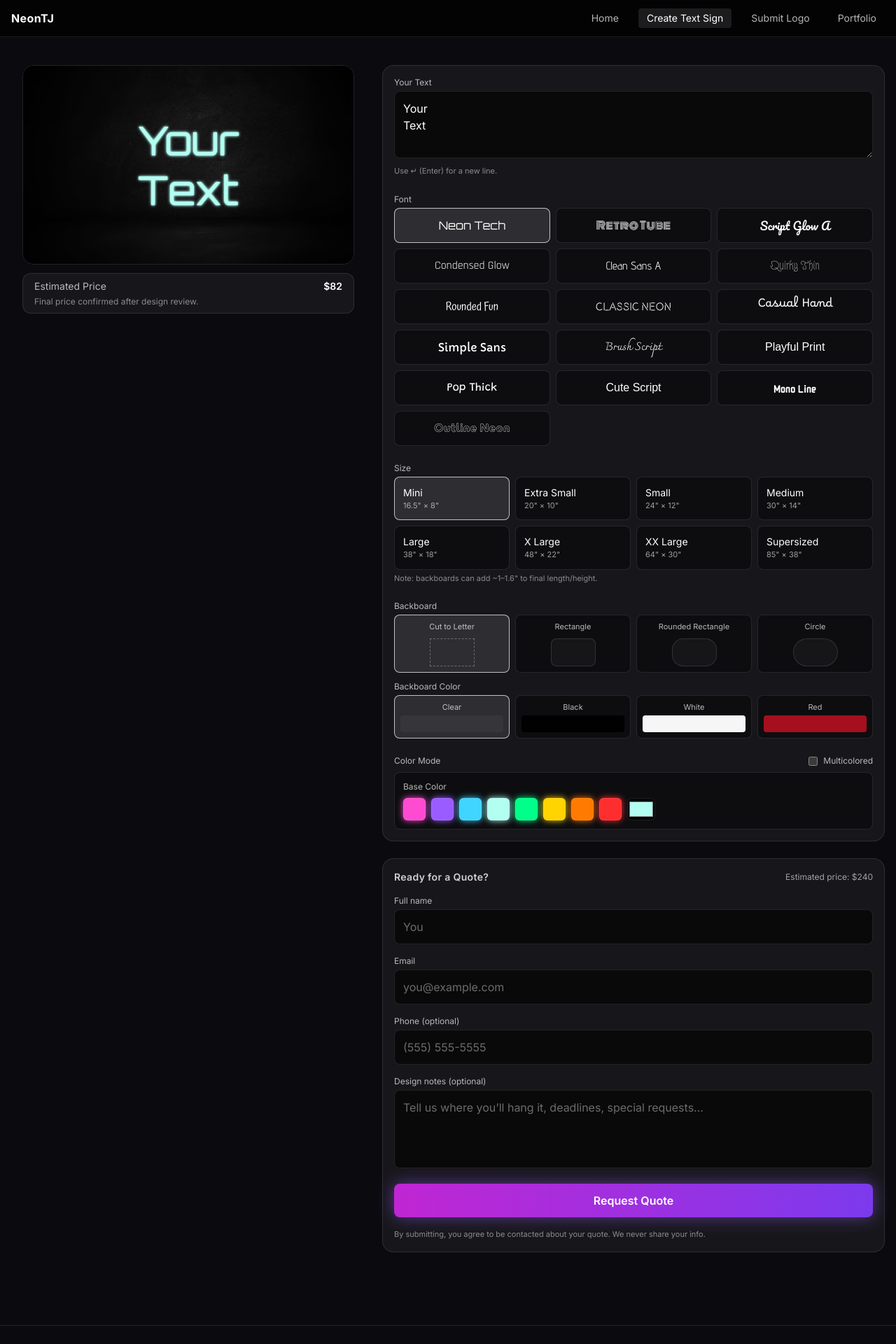
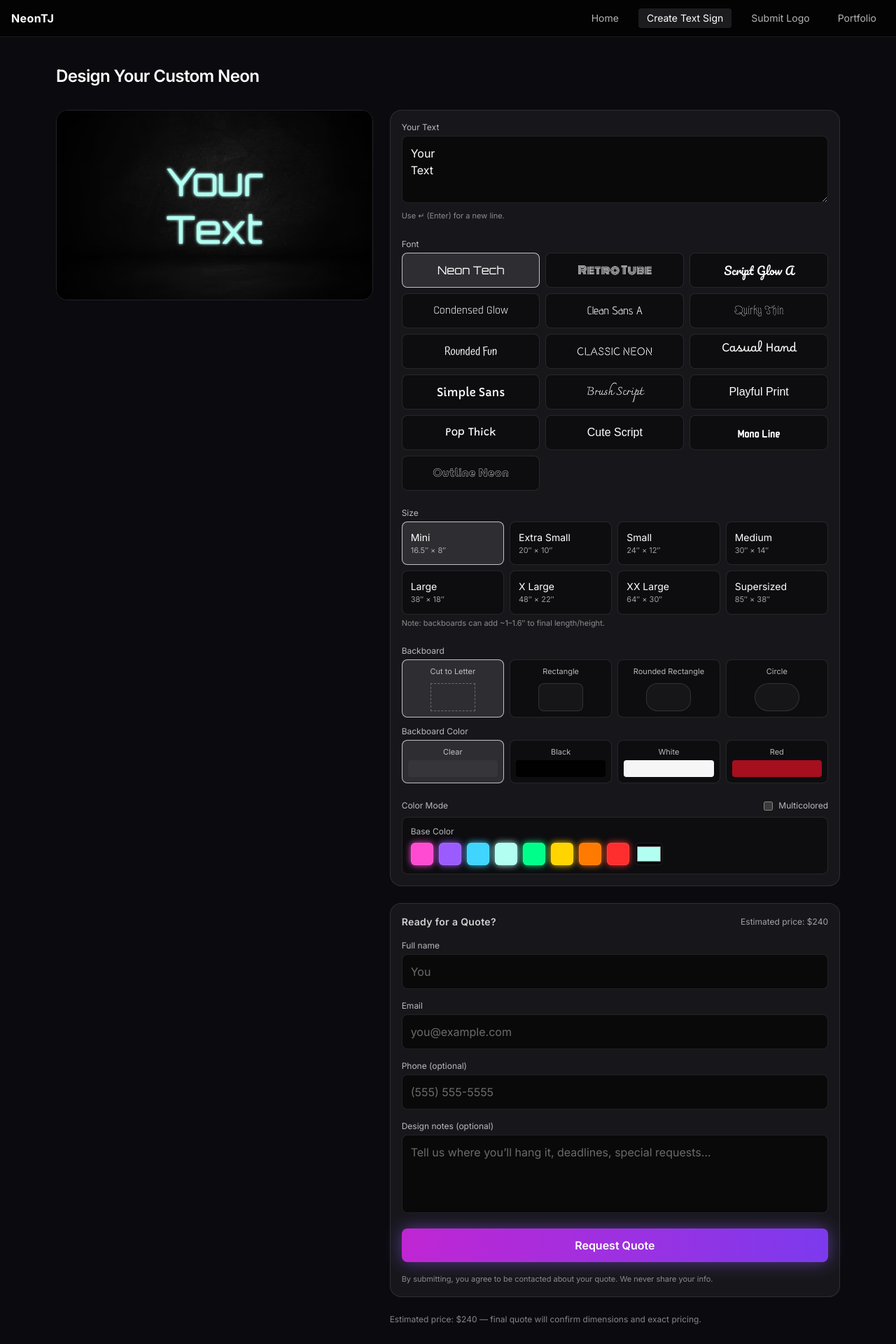
Before and after one commit to teejey2/neontj, a Next.js app: page /custom-sign in a window 1280 px wide. Shown: the top 1920 px of the page at 70% size. Built offline with nearby package versions, Linux system fonts and the light colour scheme; a web font is replaced by a local one.

Commit message:
chore: refresh pnpm lockfile

```diff
--- a/src/app/custom-sign/page.tsx
+++ b/src/app/custom-sign/page.tsx
@@ -7,64 +7,64 @@ import Preview, {
   type BackboardColor,
 } from "@/components/customizer/Preview";
 import OptionsPanel from "@/components/customizer/OptionsPanel";
-import QuoteForm from "@/components/customizer/QuoteForm";
-import { SIZE_CATALOG, type SizeId } from "@/lib/pricing";
+import QuoteForm, { type DesignPayload } from "@/components/customizer/QuoteForm";
 import type { FontId } from "@/lib/fonts";
 import { normalizeFontId } from "@/lib/fonts";
+import type { SizeId } from "@/lib/pricing";
+
+/** Build a per-letter color array sized to the current text (no newlines). */
+function makePerLetterArray(text: string, color: string): string[] {
+  const clean = text.replace(/\n/g, "");
+  return Array.from({ length: clean.length }, () => color);
+}
 
 export default function CustomSignPage() {
-  // text
+  // ----- DESIGN STATE -----
   const [text, setText] = useState<string>("Your\nText");
-
-  // fonts (masked ids)
   const [fontId, setFontId] = useState<FontId>(normalizeFontId("n1"));
 
-  // colors
   const [multicolor, setMulticolor] = useState<boolean>(false);
   const [singleColor, setSingleColor] = useState<string>("#B2FFF2");
-  const [perLetter, setPerLetter] = useState<string[]>([]);
   const [activeIndex, setActiveIndex] = useState<number | null>(null);
 
-  // size
-  const [sizeId, setSizeId] = useState<SizeId>("mini");
+  const [sizeId, setSizeId] = useState<SizeId>("mini" as SizeId);
 
-  // backboard
   const [backStyle, setBackStyle] = useState<BackboardStyle>("cut-to-letter");
   const [backColor, setBackColor] = useState<BackboardColor>("clear");
 
-  // keep per-letter array length in sync with text
-  const flat = useMemo(() => text.replace(/\n/g, ""), [text]);
-  React.useEffect(() => {
-    if (multicolor) {
-      setPerLetter((prev) => {
-        if (prev.length !== flat.length) {
-          return Array.from({ length: flat.length }, () => singleColor);
-        }
-        return prev;
-      });
-      if (activeIndex !== null && activeIndex >= flat.length) {
-        setActiveIndex(flat.length ? flat.length - 1 : null);
-      }
-    } else {
-      if (perLetter.length) setPerLetter([]);
-      setActiveIndex(null);
-    }
-    // eslint-disable-next-line react-hooks/exhaustive-deps
-  }, [flat.length, multicolor]);
+  // keep per-letter colors aligned to text length
+  const perLetter = useMemo(() => makePerLetterArray(text, singleColor), [text, singleColor]);
 
-  // quick estimate (server/email still confirms final)
-  const estimate = (() => {
-    const s = SIZE_CATALOG[sizeId];
-    if (!s) return 0;
-    const chars = Math.max(flat.length, 1);
-    return Math.round((s.widthIn * 1.2 + chars * 1.5) * 1.8 + 25);
-  })();
+  // simple estimate (placeholder — server email still includes estimate)
+  const estimate = useMemo(() => {
+    const clean = text.replace(/\s+/g, "");
+    const base = 200 + clean.length * 5;
+    return Math.max(205, Math.round(base / 5) * 5);
+  }, [text]);
+
+  const payload: DesignPayload = useMemo(
+    () => ({
+      text,
+      fontId,
+      multicolor,
+      singleColor,
+      perLetter,
+      sizeId,
+      backStyle,
+      backColor,
+    }),
+    [text, fontId, multicolor, singleColor, perLetter, sizeId, backStyle, backColor]
+  );
 
   return (
-    <main className="mx-auto grid max-w-7xl grid-cols-1 gap-6 px-4 py-10 md:grid-cols-12">
-      {/* LEFT: sticky preview */}
-      <div className="md:col-span-5">
-        <div className="sticky top-16 z-30 px-4">
+    <main className="mx-auto max-w-6xl px-4 py-6 md:py-10">
+      <h1 className="mb-6 text-2xl font-semibold tracking-tight text-white md:mb-8">
+        Design Your Custom Neon
+      </h1>
+
+      {/* MOBILE: fixed preview bar at top (doesn't scroll away) */}
+      <div className="md:hidden fixed inset-x-0 top-16 z-30 border-b border-white/10 bg-bgBlack/90">
+        <div className="px-3 py-2">
           <Preview
             id="sign-preview"
             text={text}
@@ -74,59 +74,84 @@ export default function CustomSignPage() {
             perLetter={perLetter}
             backStyle={backStyle}
             backColor={backColor}
-            activeIndex={activeIndex ?? null}
+            activeIndex={activeIndex}
             onSelectIndex={(i) => setActiveIndex(i)}
           />
-          <div className="mt-3 rounded-xl border border-white/10 bg-white/5 px-4 py-2 text-sm">
-            <div className="flex items-center justify-between">
-              <span className="text-white/70">Estimated Price</span>
-              <span className="font-semibold">${estimate}</span>
         </div>
-            <p className="mt-1 text-xs text-white/50">
-              Final price confirmed after design review.
-            </p>
       </div>
+      {/* Spacer so content isn’t hidden behind the fixed preview on mobile.
+          Aspect ~1000x600 → about 60% height of width. */}
+      <div className="md:hidden" aria-hidden>
+        <div className="pb-[60%]" />
+      </div>
+
+      {/* DESKTOP/TABLET GRID: preview left (sticky), options right (scroll) */}
+      <div className="grid grid-cols-1 gap-6 md:grid-cols-12">
+        {/* LEFT: STICKY PREVIEW (only md+) */}
+        <div className="relative hidden md:col-span-5 md:block">
+          {/* Make the preview stick inside this column */}
+          <div className="sticky top-24">
+            <Preview
+              id="sign-preview-desktop"
+              text={text}
+              fontId={fontId}
+              singleColor={singleColor}
+              multicolor={multicolor}
+              perLetter={perLetter}
+              backStyle={backStyle}
+              backColor={backColor}
+              activeIndex={activeIndex}
+              onSelectIndex={(i) => setActiveIndex(i)}
+            />
           </div>
         </div>
 
-      {/* RIGHT: options + form */}
-      <div className="md:col-span-7">
+        {/* RIGHT: OPTIONS + QUOTE FORM */}
+        <div className="md:col-span-7 space-y-6">
           <OptionsPanel
+            /* text */
             text={text}
-          setText={setText}
+            setText={(v) => {
+              setText(v);
+              // keep active index safe when text changes
+              setActiveIndex((idx) => {
+                const len = v.replace(/\n/g, "").length;
+                return idx !== null && idx >= len ? len - 1 : idx;
+              });
+            }}
+            /* font (OptionsPanel expects (v: string) => void) */
             fontId={fontId}
-          setFontId={(v: string) => setFontId(v as FontId)}
+            setFontId={(v: string) => setFontId(normalizeFontId(v))}
+            /* color */
             multicolor={multicolor}
-          setMulticolor={setMulticolor}
+            setMulticolor={(v: boolean) => {
+              setMulticolor(v);
+              if (!v) setActiveIndex(null);
+            }}
             singleColor={singleColor}
-          setSingleColor={setSingleColor}
+            setSingleColor={(c: string) => setSingleColor(c)}
+            perLetter={perLetter}
+            setPerLetter={(_arr: string[]) => {
+              // If you later want OptionsPanel to push a per-letter array, wire it here.
+              // For now we derive perLetter from (text, singleColor) to avoid drift.
+            }}
             activeIndex={activeIndex}
             setActiveIndex={setActiveIndex}
-          perLetter={perLetter}
-          setPerLetter={setPerLetter}
+            /* size (expects SizeId) */
             sizeId={sizeId}
-          setSizeId={setSizeId}
+            setSizeId={(v: SizeId) => setSizeId(v)}
+            /* backboard */
             backStyle={backStyle}
             setBackStyle={setBackStyle}
             backColor={backColor}
             setBackColor={setBackColor}
           />
 
-        {/* Quote form — expects { payload, mode } */}
-        <div className="mt-6">
-          <QuoteForm
-            payload={{
-              text,
-              fontId,
-              sizeId,
-              multicolor,
-              perLetter,
-              singleColor,
-              backStyle,
-              backColor,
-            }}
-            mode="text"
-          />
+          <QuoteForm payload={payload} mode="text" />
+
+          <div className="text-xs text-white/50">
+            Estimated price: ${estimate} — final quote will confirm dimensions and exact pricing.
+          </div>
         </div>
       </div>
     </main>
--- a/src/app/submit-logo/page.tsx
+++ b/src/app/submit-logo/page.tsx
@@ -1,28 +1,34 @@
-// src/app/submit-logo/page.tsx
+/* src/app/submit-logo/page.tsx */
+"use client";
+
 import React from "react";
 import QuoteForm, { type DesignPayload } from "@/components/customizer/QuoteForm";
 import type { FontId } from "@/lib/fonts";
+import { normalizeFontId } from "@/lib/fonts";
 
 export default function SubmitLogoPage() {
-  const defaultFont: FontId = "orbitron";
+  // use a valid masked FontId (we no longer use literal "orbitron")
+  const defaultFont: FontId = normalizeFontId("n1");
 
   const payload: DesignPayload = {
     text: "LOGO",
     fontId: defaultFont,
+    multicolor: false,
     singleColor: "#B2FFF2",
-    multicolor: false,
     perLetter: [],
     sizeId: "mini",
-    backStyle: "rectangle",
+    backStyle: "cut-to-letter",
     backColor: "clear",
   };
 
   return (
-    <main className="mx-auto max-w-4xl px-4 py-10">
-      <h1 className="mb-6 text-2xl font-bold text-white">Submit Your Logo</h1>
+    <main className="mx-auto max-w-3xl px-4 py-12">
+      <h1 className="mb-4 text-2xl font-semibold">Submit Your Logo</h1>
       <p className="mb-6 text-white/70">
-        Upload your logo in the quote form notes — we’ll review vector quality and send a final price.
+        Upload your logo file on the next step after you request a quote. We’ll
+        reply with a proof and final pricing.
       </p>
+
       <QuoteForm payload={payload} mode="logo" />
     </main>
   );
--- a/src/components/customizer/OptionsPanel.tsx
+++ b/src/components/customizer/OptionsPanel.tsx
@@ -148,12 +148,12 @@ export default function OptionsPanel(p: Props) {
                   ${sizeId === id ? "border-white/70 bg-white/10" : "border-white/10 bg-black/40 hover:bg-white/5"}`}
               >
                 <div className="text-sm">{s.label}</div>
-                <div className="text-[11px] text-white/60">{s.widthIn}" × {s.heightIn}"</div>
+                <div className="text-[11px] text-white/60">{s.widthIn}″ × {s.heightIn}″</div>
               </button>
             );
           })}
         </div>
-        <p className="mt-1 text-[11px] text-white/50">Note: backboards can add ~1–1.6" to final length/height.</p>
+        <p className="mt-1 text-[11px] text-white/50">Note: backboards can add ~1–1.6″ to final length/height.</p>
       </div>
 
       {/* BACKBOARD */}
--- a/src/components/customizer/QuoteForm.tsx
+++ b/src/components/customizer/QuoteForm.tsx
@@ -1,7 +1,7 @@
 /* src/components/customizer/QuoteForm.tsx */
 "use client";
 
-import React, { useCallback, useMemo, useRef, useState } from "react";
+import React, { useCallback, useMemo, useState } from "react";
 import * as htmlToImage from "html-to-image";
 
 export type DesignPayload = {
@@ -15,7 +15,13 @@ export type DesignPayload = {
   backColor: string;
 };
 
-export default function QuoteForm({ payload, mode }: { payload: DesignPayload; mode: "text" | "logo" }) {
+export default function QuoteForm({
+  payload,
+  mode,
+}: {
+  payload: DesignPayload;
+  mode: "text" | "logo";
+}) {
   const [name, setName] = useState("");
   const [email, setEmail] = useState("");
   const [phone, setPhone] = useState("");
@@ -24,20 +30,25 @@ export default function QuoteForm({ payload, mode }: { payload: DesignPayload; m
   const [ok, setOk] = useState<boolean | null>(null);
   const [errMsg, setErrMsg] = useState<string>("");
 
+  // quick client-side estimate (server/email will confirm final)
   const finalPrice = useMemo(() => {
-    const clean = payload.text.replace(/\s+/g, "");
-    const base = 200 + clean.length * 5;
+    const txt = (payload.text ?? "").replace(/\s+/g, "");
+    const base = 200 + txt.length * 5;
     return Math.max(205, Math.round(base / 5) * 5);
   }, [payload.text]);
 
-  const validate = () => {
+  // return "" if valid; otherwise a human-readable error
+  const validate = useCallback((): string => {
     if (!name.trim()) return "Please enter your name.";
-    if (!/^[^@\s]+@[^@\s]+\.[^@\s]+$/.test(email)) return "Please enter a valid email.";
+    if (!/^[^@\s]+@[^@\s]+\.[^@\s]+$/.test(email))
+      return "Please enter a valid email.";
     return "";
-  };
+  }, [name, email]);
 
-  const handleSubmit = useCallback(async (e: React.FormEvent) => {
+  const handleSubmit = useCallback(
+    async (e: React.FormEvent) => {
       e.preventDefault();
+
       const v = validate();
       if (v) {
         setErrMsg(v);
@@ -49,14 +60,20 @@ export default function QuoteForm({ payload, mode }: { payload: DesignPayload; m
       setErrMsg("");
       setOk(null);
 
-    // Optional mockup capture
+      // Optional preview capture
       let mockupDataUrl = "";
       try {
         const node = document.getElementById("sign-preview");
         if (node) {
-        mockupDataUrl = await htmlToImage.toJpeg(node as HTMLElement, { quality: 0.8, canvasWidth: 480, pixelRatio: 1 });
+          mockupDataUrl = await htmlToImage.toJpeg(node as HTMLElement, {
+            quality: 0.8,
+            canvasWidth: 480,
+            pixelRatio: 1,
+          });
         }
-    } catch {}
+      } catch {
+        // swallow capture errors quietly
+      }
 
       try {
         const res = await fetch("/api/quote", {
@@ -66,20 +83,25 @@ export default function QuoteForm({ payload, mode }: { payload: DesignPayload; m
             customer: { name, email, phone, message },
             design: payload,
             meta: {
-            userAgent: typeof navigator !== "undefined" ? navigator.userAgent : "",
+              userAgent:
+                typeof navigator !== "undefined" ? navigator.userAgent : "",
               page: typeof window !== "undefined" ? window.location.href : "",
               estimate: finalPrice,
               mockupDataUrl: mockupDataUrl || undefined,
+              mode,
             },
             company: "", // honeypot
           }),
         });
 
-      const data = await res.json().catch(() => ({}));
+        const data = await res.json().catch(() => ({} as any));
         if (!res.ok || !data?.ok) {
           const reason = data?.error ? ` (${data.error})` : "";
-        throw new Error(`There was a problem sending your request${reason}. Please try again.`);
+          throw new Error(
+            `There was a problem sending your request${reason}. Please try again.`
+          );
         }
+
         setOk(true);
         setName("");
         setEmail("");
@@ -91,17 +113,29 @@ export default function QuoteForm({ payload, mode }: { payload: DesignPayload; m
       } finally {
         setSending(false);
       }
-  }, [name, email, phone, message, payload, finalPrice]);
+    },
+    // include name/email per eslint-hooks rule
+    [validate, name, email, phone, message, payload, finalPrice, mode]
+  );
 
   return (
-    <form onSubmit={handleSubmit} className="space-y-4 rounded-2xl border border-white/10 bg-white/5 p-4">
+    <form
+      onSubmit={handleSubmit}
+      className="space-y-4 rounded-2xl border border-white/10 bg-white/5 p-4"
+    >
       <div className="flex items-center justify-between">
-        <h3 className="text-sm font-semibold tracking-wide text-white/80">Ready for a Quote?</h3>
-        <div className="text-xs text-white/60">Estimated price: ${finalPrice}</div>
+        <h3 className="text-sm font-semibold tracking-wide text-white/80">
+          Ready for a Quote?
+        </h3>
+        <div className="text-xs text-white/60">
+          Estimated price: ${finalPrice}
+        </div>
       </div>
 
       <div>
-        <label htmlFor="q-name" className="mb-1 block text-xs text-white/70">Full name</label>
+        <label htmlFor="q-name" className="mb-1 block text-xs text-white/70">
+          Full name
+        </label>
         <input
           id="q-name"
           value={name}
@@ -113,7 +147,9 @@ export default function QuoteForm({ payload, mode }: { payload: DesignPayload; m
       </div>
 
       <div>
-        <label htmlFor="q-email" className="mb-1 block text-xs text-white/70">Email</label>
+        <label htmlFor="q-email" className="mb-1 block text-xs text-white/70">
+          Email
+        </label>
         <input
           id="q-email"
           value={email}
@@ -125,7 +161,9 @@ export default function QuoteForm({ payload, mode }: { payload: DesignPayload; m
       </div>
 
       <div>
-        <label htmlFor="q-phone" className="mb-1 block text-xs text-white/70">Phone (optional)</label>
+        <label htmlFor="q-phone" className="mb-1 block text-xs text-white/70">
+          Phone (optional)
+        </label>
         <input
           id="q-phone"
           value={phone}
@@ -137,7 +175,9 @@ export default function QuoteForm({ payload, mode }: { payload: DesignPayload; m
       </div>
 
       <div>
-        <label htmlFor="q-notes" className="mb-1 block text-xs text-white/70">Design notes (optional)</label>
+        <label htmlFor="q-notes" className="mb-1 block text-xs text-white/70">
+          Design notes (optional)
+        </label>
         <textarea
           id="q-notes"
           value={message}
@@ -148,7 +188,11 @@ export default function QuoteForm({ payload, mode }: { payload: DesignPayload; m
       </div>
 
       {errMsg && <p className="text-sm text-rose-300">{errMsg}</p>}
-      {ok === true && <p className="text-sm text-emerald-300">Got it — we’ll email you back shortly.</p>}
+      {ok === true && (
+        <p className="text-sm text-emerald-300">
+          Got it — we’ll email you back shortly.
+        </p>
+      )}
 
       <button
         type="submit"
@@ -159,7 +203,8 @@ export default function QuoteForm({ payload, mode }: { payload: DesignPayload; m
       </button>
 
       <p className="text-[11px] text-white/50">
-        By submitting, you agree to be contacted about your quote. We never share your info.
+        By submitting, you agree to be contacted about your quote. We never
+        share your info.
       </p>
     </form>
   );
```
Also changed, not shown: src/components/customizer/BackboardOptions.tsx (+89 -30 lines). Lines whose indentation alone changed are shown as unchanged.
